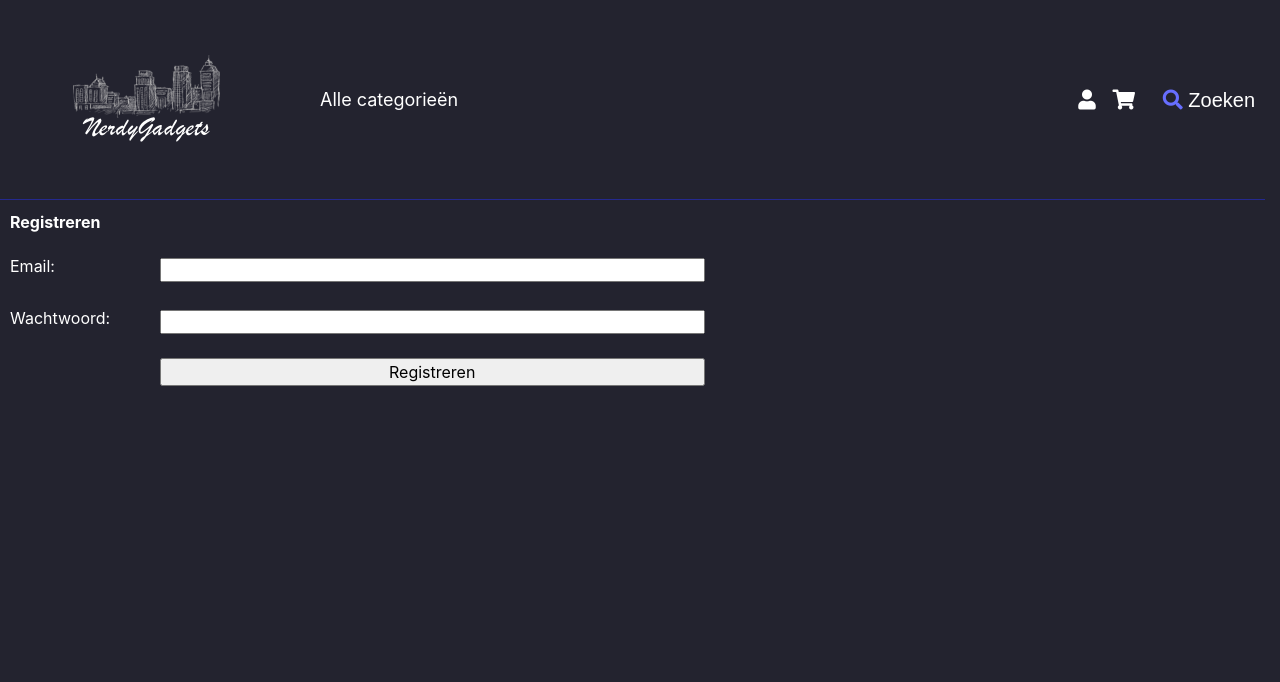
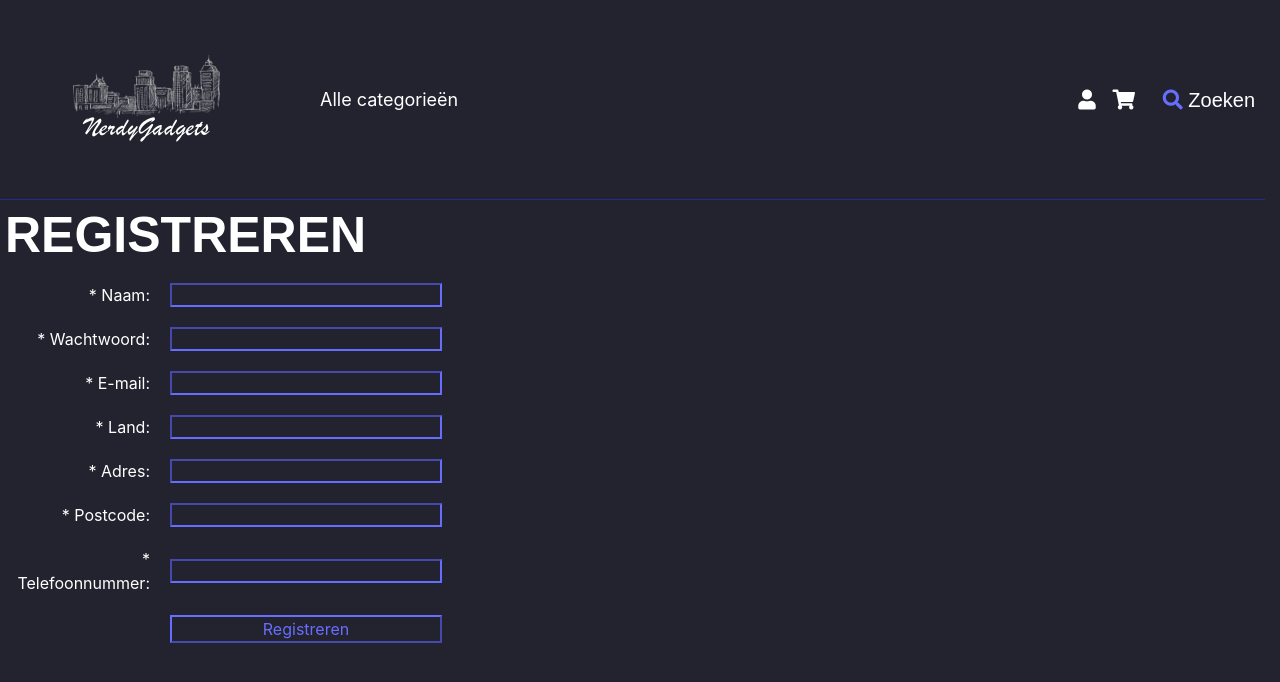
Before and after one commit to to01/nerdygadgets-casus, a PHP site: page /RegisteerPagina.php in a window 1280 px wide. Shown: the top 682 px of the page. Run offline with PHP 8.4, Linux system fonts and the light colour scheme; data that the repository does not hold is empty; some libraries are stand-ins or nearby versions; some web fonts are replaced.

Commit message:
Update RegisteerPagina.php

```diff
--- a/nerdy-gadgets/RegisteerPagina.php
+++ b/nerdy-gadgets/RegisteerPagina.php
@@ -3,32 +3,44 @@
 ?>
 <table style="width: 100%">
     <tr>
-        <th colspan="3" style="width: 50%">Registreren</th>
+        <h1 class="TextMain" style="margin-left: 5px; margin-top: 5px">Registreren </h1>
     </tr>
-    <form method="post">
-        <tr>
-            <td style="width: 3%">
-                <label for="RegisterEmail">Email:</label>
-            </td>
-            <td>
-                <input style="height: 10%" name="RegisterEmail" type="email" required>
-            </td>
+</table>
+<form method="post">
+    <table>
+        <tr> <!--naam -->
+            <td><div style="text-align: right">* Naam:</div></td>
+            <td><input style="height: 10%; background-color:#23232F; color:#676EFF; border-color:#676EFF" name="BestelNaam" type="text" required></td>
+        </tr>
+        <tr> <!--Wachtwoord -->
+            <td><div style="text-align: right">* Wachtwoord:</div></td>
+            <td><input style="height: 10%; background-color:#23232F; color:#676EFF; border-color:#676EFF" name="wachtwoord" type="password" required></td>
+        </tr>
+        <tr> <!--e-mail -->
+            <td><div style="text-align: right">* E-mail:</div></td>
+            <td><input style="height: 10%; background-color:#23232F; color:#676EFF; border-color:#676EFF" name="E-mail" type="email" required></td>
+        </tr>
+        <tr> <!--Land -->
+            <td><div style="text-align: right">* Land:</div></td>
+            <td><input style="height: 10%; background-color:#23232F; color:#676EFF; border-color:#676EFF" name="Land" type="country" required></td>
+        </tr>
+        <tr> <!-- adres -->
+            <td><div style="text-align: right">* Adres:</div></td>
+            <td><input style="height: 10%; background-color:#23232F; color:#676EFF; border-color:#676EFF" name="BestelAdres" type="text" required></td>
+        </tr>
+        <tr> <!-- postcode -->
+            <td><div style="text-align: right">* Postcode:</div></td>
+            <td><input style="height: 10%; background-color:#23232F; color:#676EFF; border-color:#676EFF" name="BestelPostcode" type="text" required></td>
+        </tr>
+        <tr> <!-- telefoonnummer -->
+            <td><div style="text-align: right">* Telefoonnummer:</div></td>
+            <td><input style="height: 10%; background-color:#23232F; color:#676EFF; border-color:#676EFF" type="tel" id="phone" name="phone" minlength="10" maxlength="15" pattern="[0,9]{3}[0-9]{8,15}\[0,9]{3} [0-9]{8,15}" required></td>
         </tr>
         <tr>
-            <td style="width: 3%">
-                <label for="RegisterWachtwoord">Wachtwoord:</label>
-            </td>
-            <td>
-                <input style="height: 10%" name="RegisterWachtwoord" type="password" minlength="8" required>
-            </td>
-            <td style="width: 22%"></td>
-            <td style="width: 3%">
+            <td style="width: 160px"></td>
+            <td><input style="height: 10%; background-color:#23232F; color:#676EFF; border-color:#676EFF" type="submit" name="Inlogsubmit" value="Registreren" onclick="return confirm('Zijn alle gegevens goed ingevuld en gecontroleerd?')"></td>
         </tr>
-        <tr>
-            <td></td>
-            <td>
-                <input style="height: 10%" type="submit" value="Registreren">
-            <td></td>
-        </tr>
-    </form>
+    </table>
+</form>
 </table>
+</table>
```
